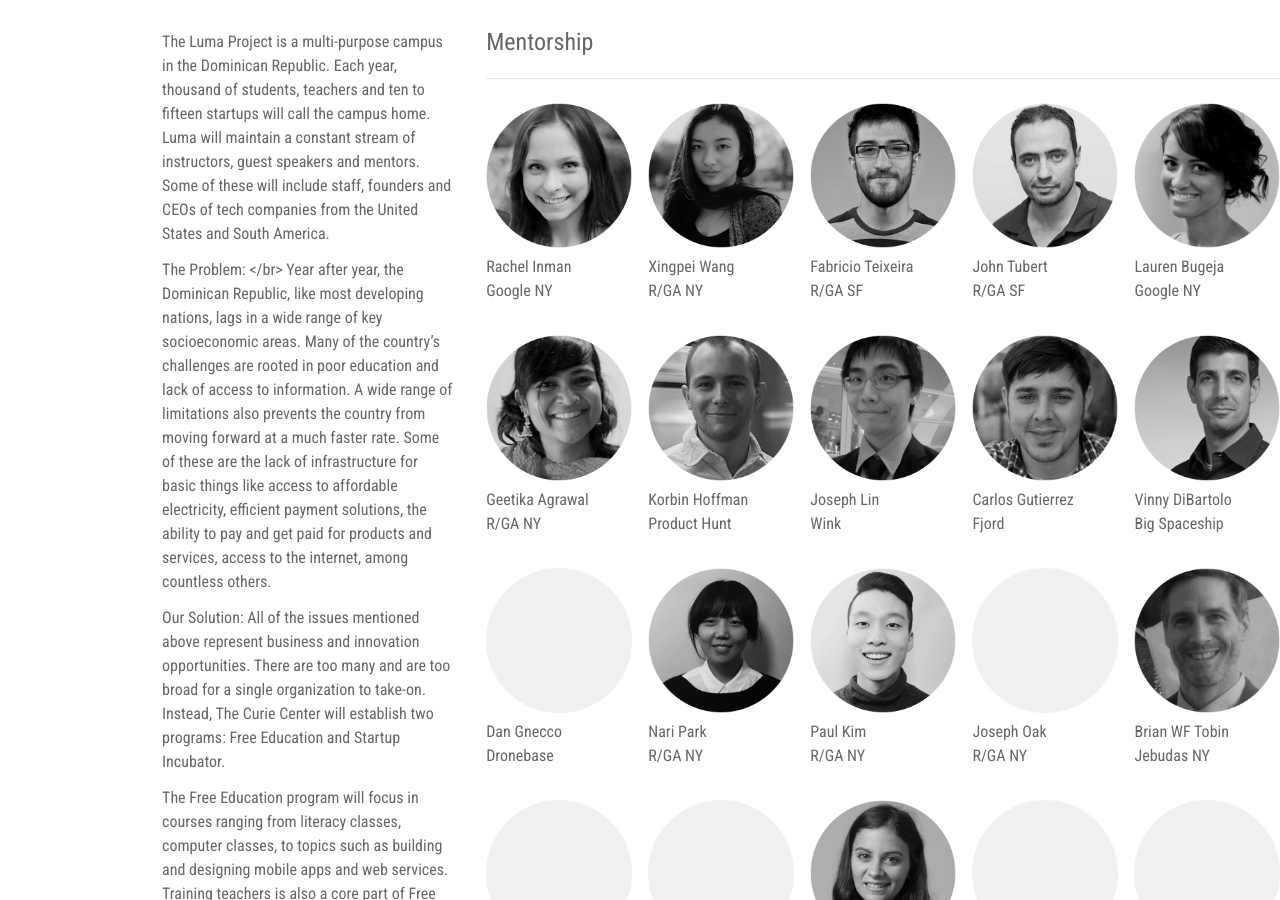
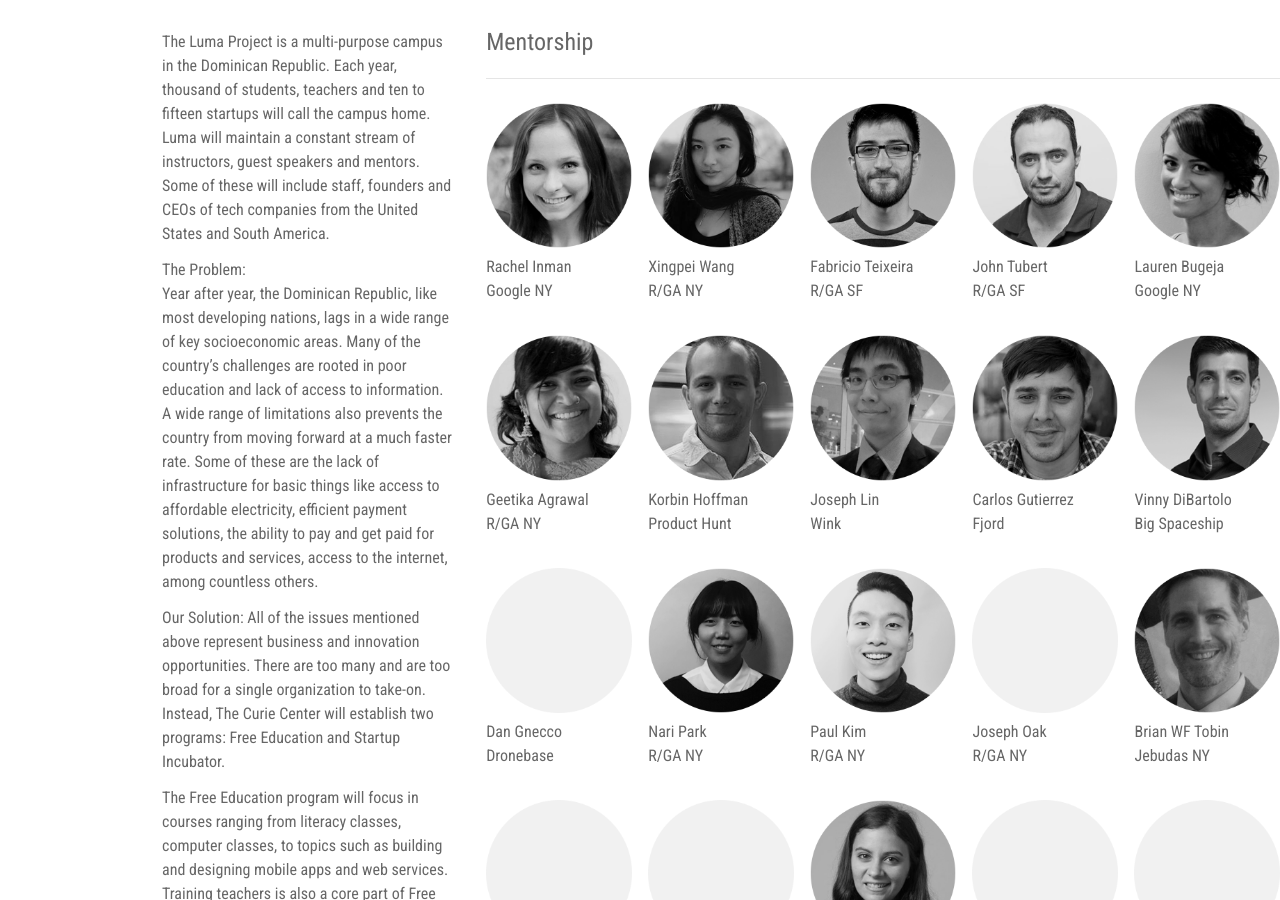
Before and after one commit to amintorres/lumaproject, a Jekyll site: the page built from index.html, in a window 1280 px wide and 900 px high, scrolled down 850 px. Built offline with Jekyll 4.4.1, drawn with Linux system fonts in a browser that asks for light colours.

Commit message:
Adds a line break

```diff
--- a/index.html
+++ b/index.html
@@ -117,7 +117,7 @@ people:
 {% capture about %}
 The Luma Project is a multi-purpose campus in the Dominican Republic. Each year, thousand of students, teachers and ten to fifteen startups will call the campus home. Luma will maintain a constant stream of instructors, guest speakers and mentors. Some of these will include staff, founders and CEOs of tech companies from the United States and South America.
 
-<b>The Problem:</b> </br>
+<b>The Problem:</b> <br>
 Year after year, the Dominican Republic, like most developing nations, lags in a wide range of key socioeconomic areas. Many of the country’s challenges are rooted in poor education and lack of access to information. A wide range of limitations also prevents the country from moving forward at a much faster rate. Some of these are the lack of infrastructure for basic things like access to affordable electricity, efficient payment solutions, the ability to pay and get paid for products and services, access to the internet, among countless others.
 
 Our Solution:
```
